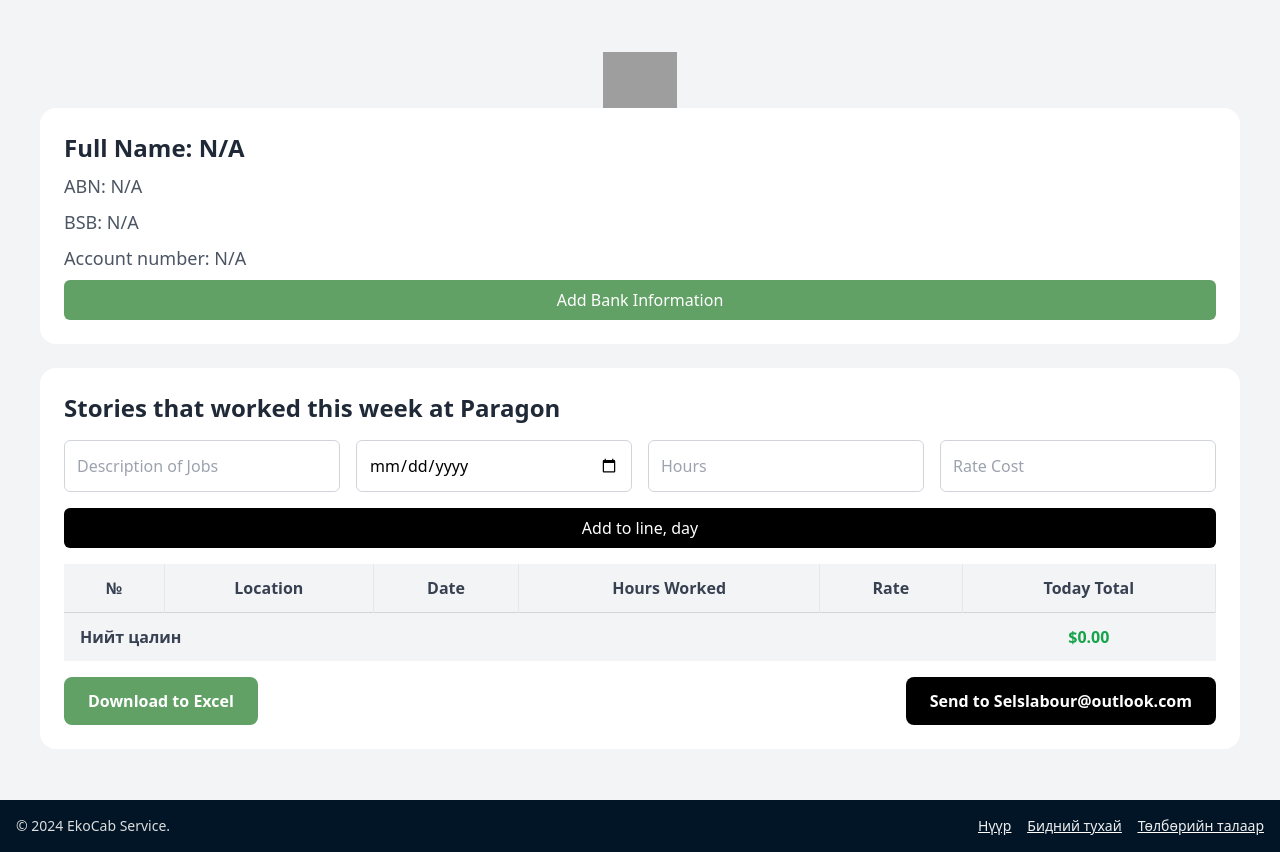
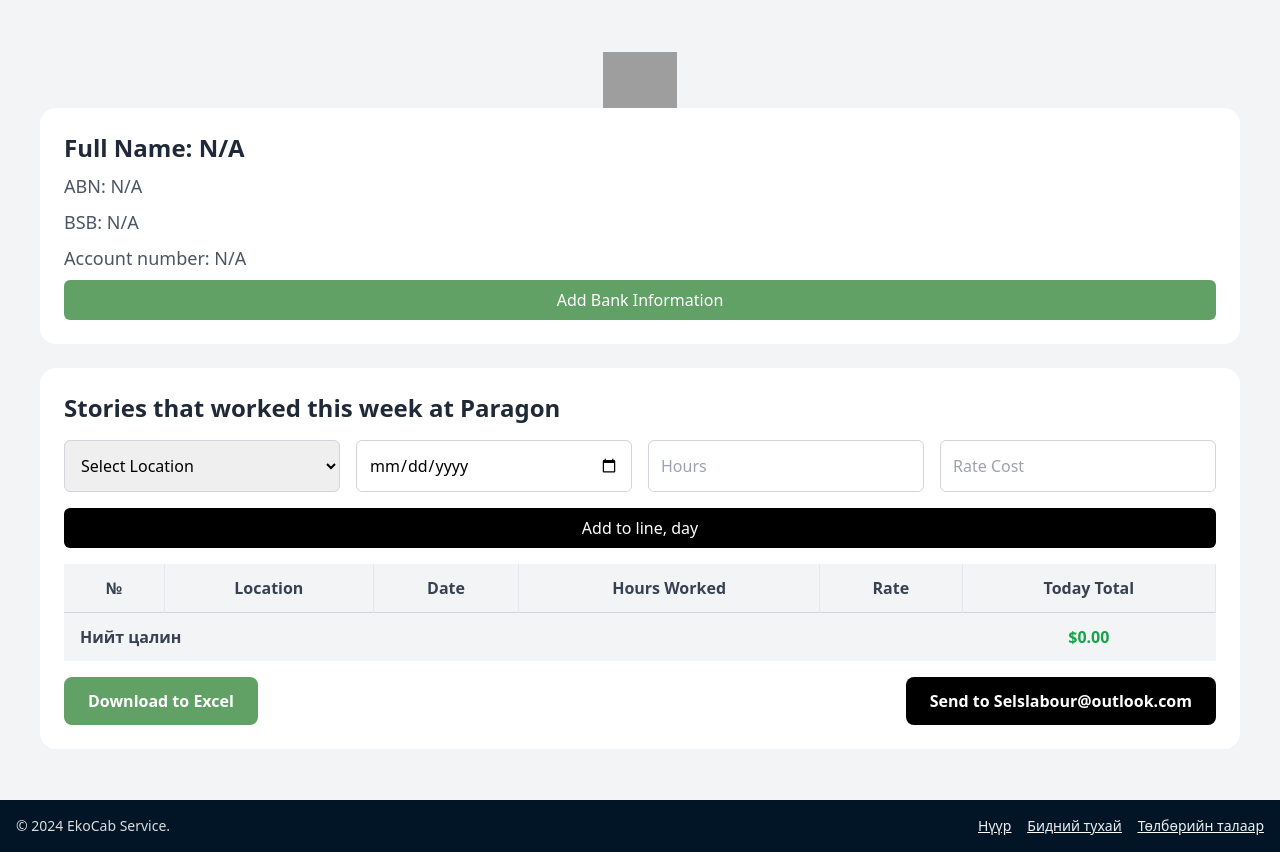
Before and after one commit to nouram23/Ekocab2024, a Next.js app: page /invoice in a window 1280 px wide. Built offline with nearby package versions, Linux system fonts and the light colour scheme; grey boxes are pictures that could not be loaded.

Commit message:
location selector

```diff
--- a/pages/invoice.js
+++ b/pages/invoice.js
@@ -49,14 +49,14 @@ export default function Home() {
 
             // Adjust the merging to cover all the information
             ws["!merges"] = [
-                { s: { r: 0, c: 0 }, e: { r: 0, c: 4 } }, // Full Name
-                { s: { r: 1, c: 0 }, e: { r: 1, c: 4 } }, // ABN
-                { s: { r: 2, c: 0 }, e: { r: 2, c: 4 } }, // BSB
-                { s: { r: 3, c: 0 }, e: { r: 3, c: 4 } }, // Account Number
+                { s: { r: 0, c: 0 }, e: { r: 0, c: 5 } }, // Full Name
+                { s: { r: 1, c: 0 }, e: { r: 1, c: 5 } }, // ABN
+                { s: { r: 2, c: 0 }, e: { r: 2, c: 5 } }, // BSB
+                { s: { r: 3, c: 0 }, e: { r: 3, c: 5 } }, // Account Number
             ];
 
             XLSX.utils.sheet_add_aoa(ws, [
-                ["№", "Location", "Day", "Hours Worked", "Rate", "Total Today"]
+                ["№", "Location", "Day", "Hours", "Rate", "Total Today"]
             ], { origin: -1 });
 
             updatedTableData.forEach((row, index) => {
@@ -74,7 +74,7 @@ export default function Home() {
 
             // Add total salary row
             XLSX.utils.sheet_add_aoa(ws, [
-                ["", "", "", "", "Total Salary:", `$${totalCost.toFixed(2)}`]
+                ["", "", "", "",`My Total Salary: $${totalCost.toFixed(2)}`]
             ], { origin: -1 });
 
             // Append the worksheet to the workbook
@@ -127,6 +127,8 @@ export default function Home() {
         }
     };
 
+    const locations = ["Dasco-Willoughby", "Ashbury", "Office"];
+
     const handleAddRow = () => {
         setTableData(prev => [
             ...prev,
@@ -137,6 +139,7 @@ export default function Home() {
         setHours('');
         setCost('');
     };
+
 
     const handleShowModal = () => setShowModal(true);
     const handleCloseModal = () => setShowModal(false);
@@ -164,7 +167,18 @@ export default function Home() {
             <div className="w-full bg-white rounded-2xl p-6 transition-transform duration-300 ">
                 <h2 className="text-2xl font-bold mb-4 text-gray-800">Stories that worked this week at Paragon</h2>
                 <div className="mb-4 flex flex-col md:flex-row md:gap-4">
-                    <input type="text" placeholder="Description of Jobs" value={description} onChange={e => setDescription(e.target.value)} className="border border-gray-300 p-3 rounded-md flex-1 mb-2 md:mb-0 focus:outline-none focus:ring-2 focus:ring-blue-500 transition duration-200" />
+                <select
+    value={description}
+    onChange={e => setDescription(e.target.value)}
+    className="border border-gray-300 p-3 rounded-md flex-1 mb-2 md:mb-0 focus:outline-none focus:ring-2 focus:ring-blue-500 transition duration-200"
+>
+    <option value="">Select Location</option>
+    {locations.map(location => (
+        <option key={location} value={location}>
+            {location}
+        </option>
+    ))}
+</select>
                     <input type="date" value={workedDay} onChange={e => setWorkedDay(e.target.value)} className="border border-gray-300 p-3 rounded-md flex-1 mb-2 md:mb-0 focus:outline-none focus:ring-2 focus:ring-blue-500 transition duration-200" />
                     <input type="number" placeholder="Hours" value={hours} onChange={e => setHours(e.target.value)} className="border border-gray-300 p-3 rounded-md flex-1 mb-2 md:mb-0 focus:outline-none focus:ring-2 focus:ring-blue-500 transition duration-200" />
                     <input type="number" placeholder="Rate Cost" value={cost} onChange={e => setCost(e.target.value)} className="border border-gray-300 p-3 rounded-md flex-1 mb-2 md:mb-0 focus:outline-none focus:ring-2 focus:ring-blue-500 transition duration-200" />
```
